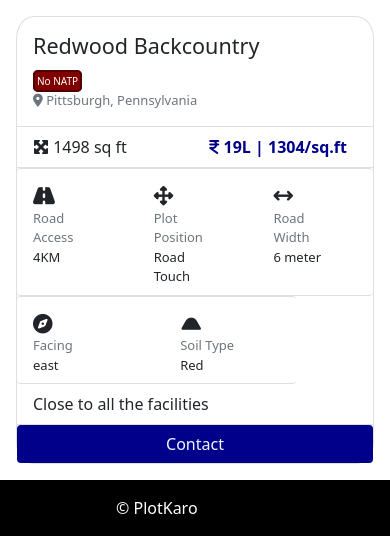
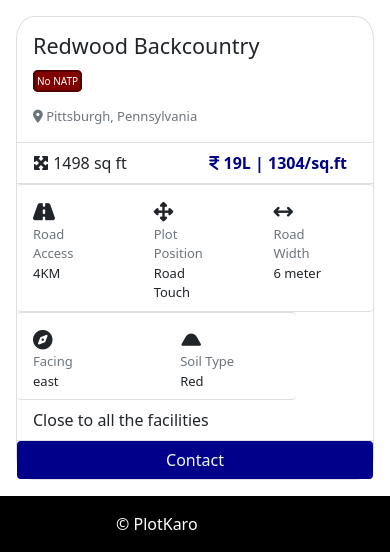
Before and after one commit to SidhantB14/PlotKaro, a Node server app: template views/campgrounds/show.ejs in a window 390 px wide. Shown: the part 453-1005 px from the top of the page. Run offline with Node 20, Linux system fonts and the light colour scheme; the template is opened without the code that fills it: values that come from a table or form of the project are taken from there, others are empty; data comes from the database, SQL or seed files in the repository; some libraries are stand-ins or nearby versions.

Commit message:
first commit

```diff
--- a/views/campgrounds/show.ejs
+++ b/views/campgrounds/show.ejs
@@ -33,10 +33,10 @@
         <div class="card">
             <div class="card-body headrow">
                 <div class="row">
-                    <div class="col-sm-10 ">
+                    <div class="col-sm-10">
                         <h4><%= campground.title%> </h4>
                     </div>
-                    <div class="col-sm-2">
+                    <div class="col-sm-2 mb-3">
                     <%if(campground.natp==="on"){%>
                         <span class="natpy">NATP</span>
                     <%}else{%>
```
